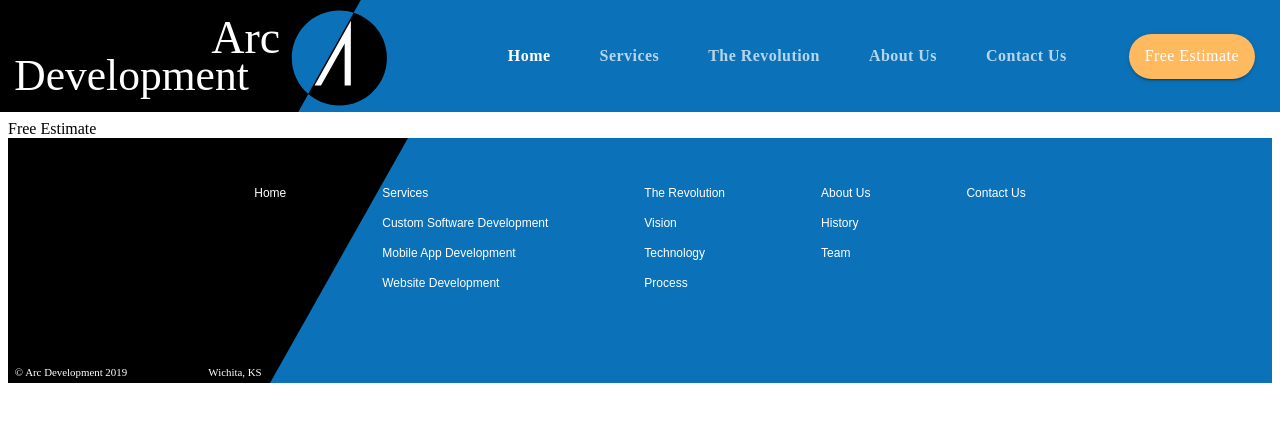
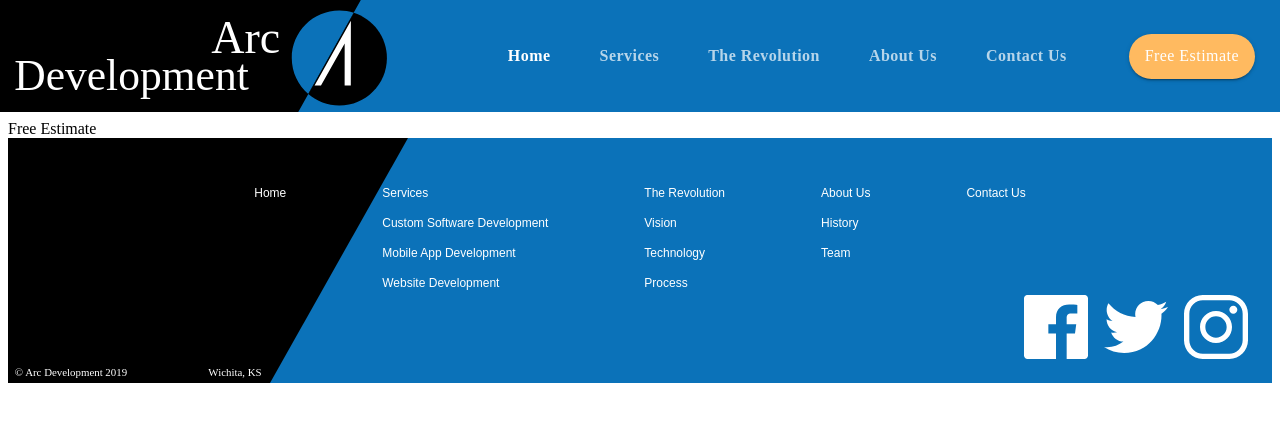
Before and after one commit to Vanessa-Ap-Ferreira/React-materialUI, a React (Create React App) app: page /estimate in a window 1280 px wide. Shown: the top 422 px of the page. Built offline with nearby package versions, Linux system fonts and the light colour scheme; the HTML template or start-up script is replaced by a standard one.

Commit message:
Icons social footer

```diff
--- a/src/components/ui/Footer.js
+++ b/src/components/ui/Footer.js
@@ -5,6 +5,9 @@
 import Hidden from '@material-ui/core/Hidden';
 
 import footerAdornment from '../../assets/Footer Adornment.svg';
+import facebook from '../../assets/facebook.svg';
+import instagram from '../../assets/instagram.svg';
+import twitter from '../../assets/twitter.svg';
 
 const useStyles = makeStyles(theme => ({
   footer: {
@@ -35,6 +38,22 @@
   },
   gridItem: {
     margin: "3em"
+  },
+  icon: {
+    height: "4em",
+    width: "4em",
+    [theme.breakpoints.down("xs")]: {
+      height: "2.5em",
+      width: "2.5em",
+    }
+  },
+  socialContainer: {
+    position: "absolute",
+    marginTop: "-6em",
+    right: "1.5em",
+    [theme.breakpoints.down("xs")]: {
+      right: "0.6em"
+    }
   }
 }))
 
@@ -189,8 +208,43 @@
       </Hidden>
       <img
         alt="black decorative slash"
-        src={footerAdornment} className={classes.adornment}
+        src={footerAdornment}
+        className={classes.adornment}
       />
+      <Grid
+        container
+        justify="flex-end"
+        spacing={2}
+        className={classes.socialContainer}
+      >
+        <Grid
+          item
+          component={"a"}
+          href="http://www.facebook.com"
+          rel="noopener noreferrer"
+          target="_blank"
+        >
+          <img alt="facebook logo" src={facebook} className={classes.icon} />
+        </Grid>
+        <Grid
+          item
+          component={"a"}
+          href="http://www.twitter.com"
+          rel="noopener noreferrer"
+          target="_blank"
+        >
+          <img alt="twitter logo" src={twitter} className={classes.icon} />
+        </Grid>
+        <Grid
+          item
+          component={"a"}
+          href="http://www.instagram.com"
+          rel="noopener noreferrer"
+          target="_blank"
+        >
+          <img alt="instagram logo" src={instagram} className={classes.icon} />
+        </Grid>
+      </Grid>
     </footer>
   )
 }
```
